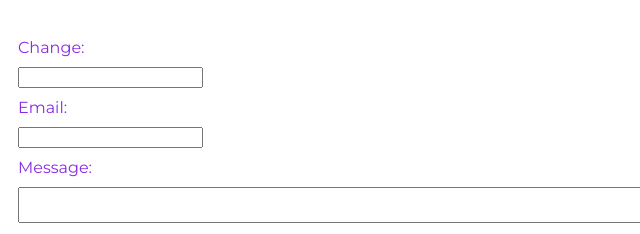
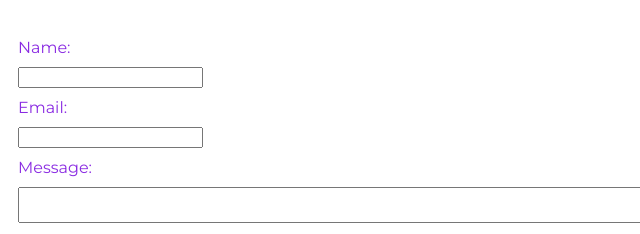
Before and after one commit to bdgarwood17/Email-example, a plain HTML site: page index.html in a window 1280 px wide. Shown: the top 234 px of the page, 0-640 px from the left. Drawn offline with Linux system fonts and the light colour scheme.

Commit message:
Update index.html

```diff
--- a/index.html
+++ b/index.html
@@ -17,7 +17,7 @@
                         <form action="#" method="POST">
 
                             <div class="item">
-                            <label for="user-name">Change:</label>
+                            <label for="user-name">Name:</label>
                             </div>
 
                             <div class="item">
```
